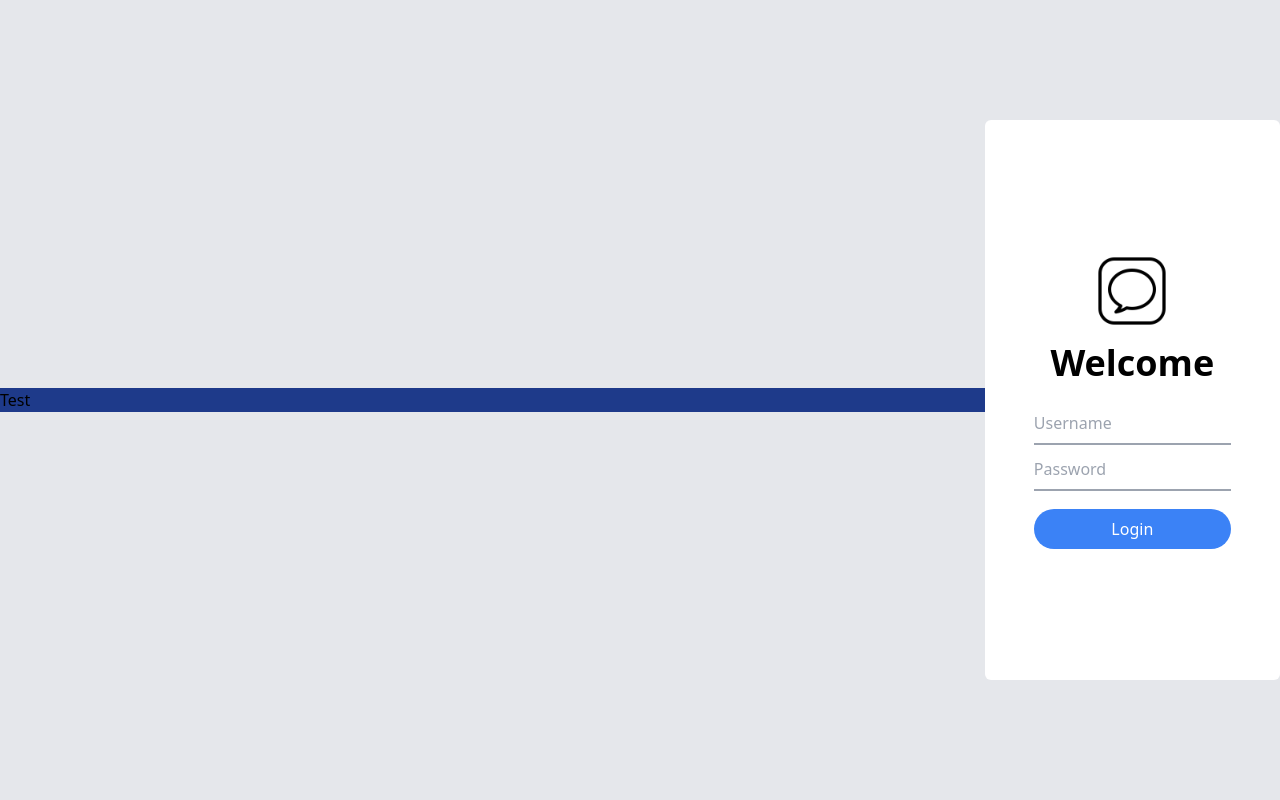
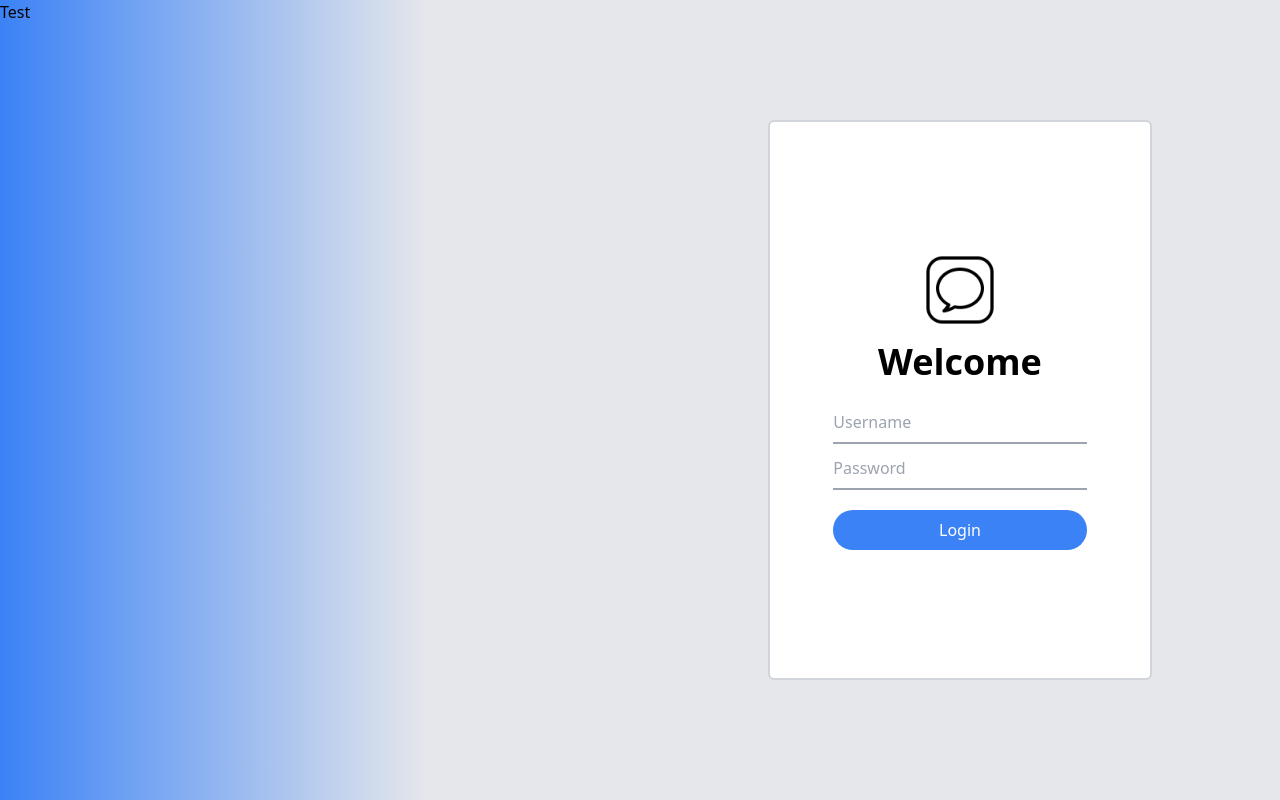
Before and after one commit to xhuve/chat_app_clone, a React (Vite) app in the folder client-side/: page / in a window 1280 px wide. Built offline with nearby package versions, Linux system fonts and the light colour scheme.

Commit message:
Fix login responsive design

```diff
--- a/client-side/src/components/Login.jsx
+++ b/client-side/src/components/Login.jsx
@@ -24,11 +24,11 @@ function Login() {
     }
 
     return (
-        <div className='w-screen h-screen overflow-hidden flex justify-center items-center place-content-around bg-gray-200'>
-            <div className='w-screen bg-blue-900'>
+        <div className='w-screen h-screen overflow-hidden flex items-center justify-between bg-gray-200'>
+            <div className='w-2/3 md:w-1/3 h-screen bg-gradient-to-r from-blue-500 to-white md:to-transparent'>
                 Test
             </div>
-            <div className='flex bg-white lg:h-[70%] lg:w-[30%] md:h-[70%] md:w-[50%] h-screen w-[90vw] gap-7 justify-center items-center flex-col border-1 rounded-md'>
+            <div className='flex bg-white lg:h-[70%] lg:w-[30%] md:h-[70%] md:w-[50%] h-screen w-[90vw] md:mr-[10%] md:border-2 border-gray-300 border-solid gap-7 justify-center items-center flex-col border-1 rounded-md'>
                     <div className='flex items-center gap-3 flex-col text-center font-semibold text-4xl'>
                         <img className='size-20' src={img} alt="icon" />
                         <p>Welcome</p>
```
